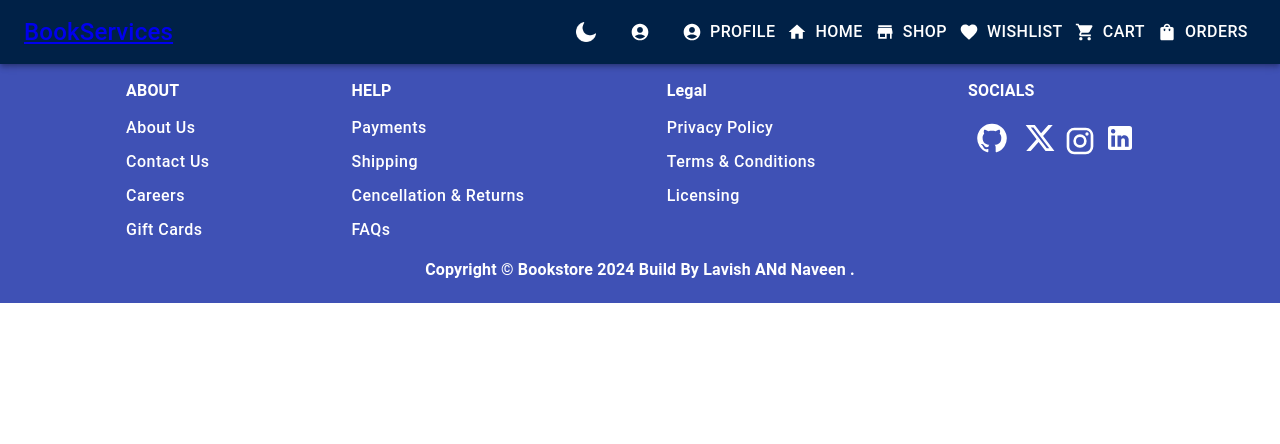
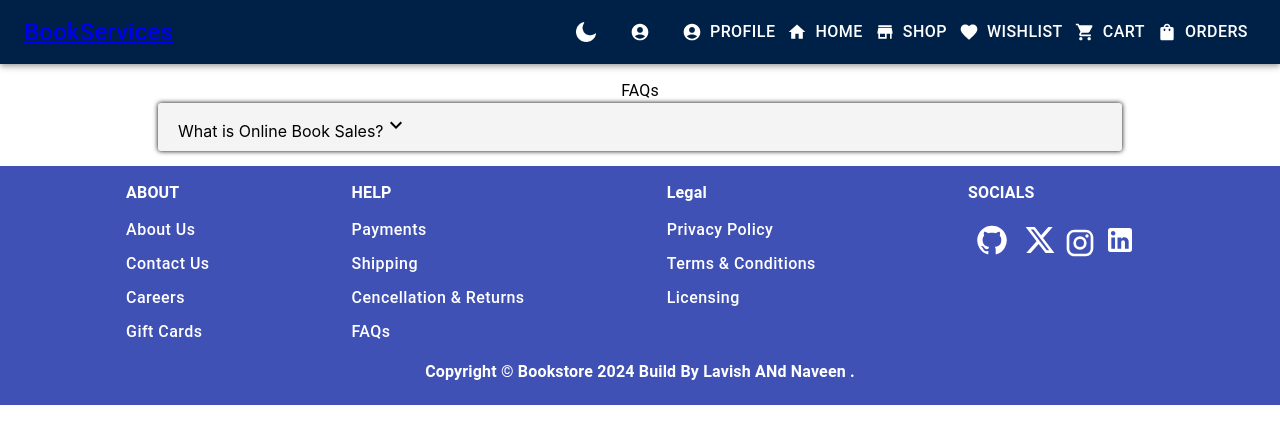
Before and after one commit to mishra-naveen-dev/ebook-store, a React (Create React App) app: page /faqs in a window 1280 px wide. Shown: the top 444 px of the page. Built offline with nearby package versions, Linux system fonts and the light colour scheme.

Commit message:
some work on FQAs

```diff
--- a/src/App.js
+++ b/src/App.js
@@ -5,6 +5,7 @@ import HomePage from './pages/Home.jsx';
 import { BrowserRouter as Router, Routes, Route } from 'react-router-dom';
 import About from './pages/AboutUs.jsx';
 import Contact from './pages/Contact.jsx'
+import Faqs from './pages/Faqs.jsx'
 
 function App() {
   return (
@@ -15,6 +16,8 @@ function App() {
           <Route path="/" exact element={<HomePage />} />
           <Route path="/about" exact element={<About />} />
           <Route path="/contact" exact element={<Contact />} />
+          <Route path="/faqs" exact element={<Faqs/>} />
+
         </Routes>
         <Footer />
       </div>
--- a/src/components/Footer/FooterContent.jsx
+++ b/src/components/Footer/FooterContent.jsx
@@ -20,7 +20,7 @@ export const Help = () => {
                 <Button className={classes.FooterBtn} component={Link} to="/">Payments</Button>
                 <Button className={classes.FooterBtn} component={Link} to="/">Shipping</Button>
                 <Button className={classes.FooterBtn} component={Link} to="/">Cencellation & Returns</Button>
-                <Button className={classes.FooterBtn} component={Link} to="/">FAQs</Button>
+                <Button className={classes.FooterBtn} component={Link} to="/faqs">FAQs</Button>
 
             </Grid>
         </>
--- a/src/pages/Faqs.jsx
+++ b/src/pages/Faqs.jsx
@@ -1,10 +1,39 @@
 import React from 'react'
-import { Container, Box, } from '@mui/icons-material'
+import { Typography, Container, Box, } from "@material-ui/core";
+import { makeStyles } from "@material-ui/core/styles";
+import KeyboardArrowDownIcon from '@mui/icons-material/KeyboardArrowDown';
+
+const useStyles = makeStyles((themes) => ({
+    Box: {
+        width: '75%',
+        borderRadius: '3px',
+        backgroundColor: '#F4F4F4',
+        padding: '10px 20px',
+        boxShadow: '0px 0px 5px black',
+
+    },
+    container: {
+        width: '100vw',
+        margin: '15px auto',
+        display: 'flex',
+        flexDirection: 'column',
+        alignItems: 'center',
+
+    }
+
+}));
 
 const Faqs = () => {
+    const classes = useStyles();
     return (
         <>
-            <Container variant='body' >
+            <Container vriant='body' className={classes.container}>
+                <Typography vriant="body2" sx={{ alignItems: 'center' }}>
+                    {"FAQs"}
+                </Typography>
+                <Box className={classes.Box}>
+                    <div>What is Online Book Sales?<KeyboardArrowDownIcon /></div>
+                </Box>
 
             </Container>
         </>
```
